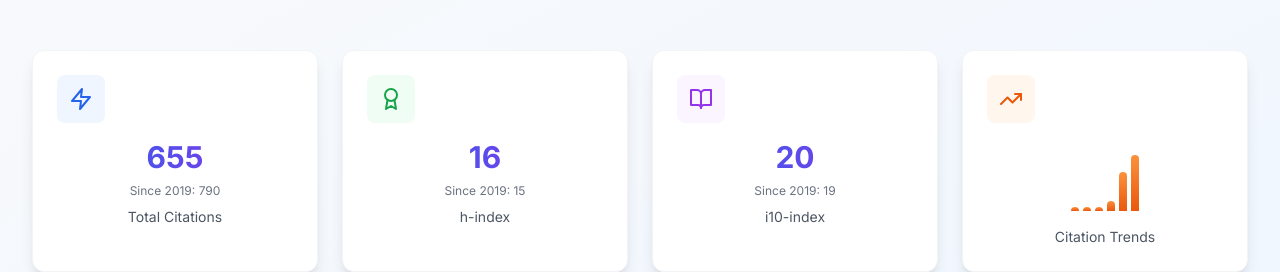
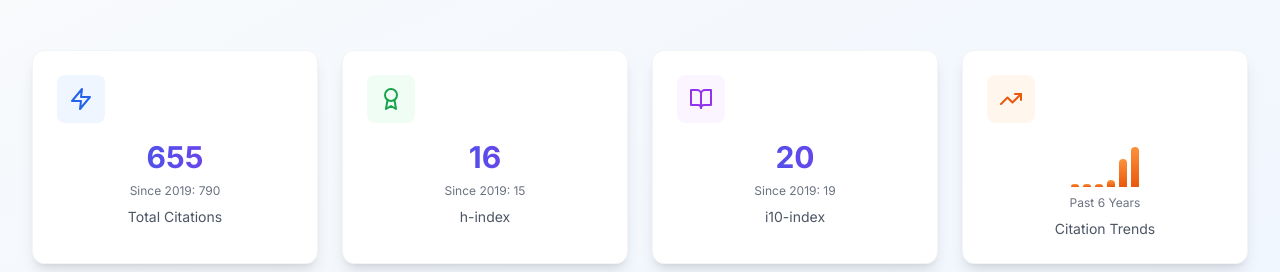
Before and after one commit to coco11563/coco11563.github.io, a Next.js app: page / in a window 1280 px wide. Shown: the part 3260-3532 px from the top of the page. Built offline with nearby package versions, Linux system fonts and the light colour scheme.

Commit message:
Citation Trends

```diff
--- a/src/components/MetricsSection.tsx
+++ b/src/components/MetricsSection.tsx
@@ -119,13 +119,13 @@ export function MetricsSection({ metrics, citationsByYear }: MetricsSectionProps
                 whileInView={{ scale: 1 }}
                 viewport={{ once: true }}
                 transition={{ delay: metricCards.length * 0.1 + 0.2, type: "spring" }}
-                className="flex justify-center items-center h-20"
+                className="metric-value flex justify-center items-center"
               >
-                {/* 居中的柱状图 */}
-                <div className="flex items-end justify-center space-x-1" style={{ height: '64px' }}>
+                {/* 柱状图作为主要数值显示 */}
+                <div className="flex items-end justify-center space-x-1" style={{ height: '48px' }}>
                   {citationsByYear.slice(-6).map((item, index) => {
                     const maxCitations = Math.max(...citationsByYear.slice(-6).map(d => d.citations))
-                    const heightPx = maxCitations > 0 ? Math.max((item.citations / maxCitations) * 56, 4) : 4
+                    const heightPx = maxCitations > 0 ? Math.max((item.citations / maxCitations) * 40, 3) : 3
 
                     return (
                       <motion.div
@@ -151,6 +151,10 @@ export function MetricsSection({ metrics, citationsByYear }: MetricsSectionProps
                 </div>
               </motion.div>
 
+              <div className="text-xs text-gray-500">
+                Past 6 Years
+              </div>
+
               <div className="metric-label">
                 Citation Trends
               </div>
```
